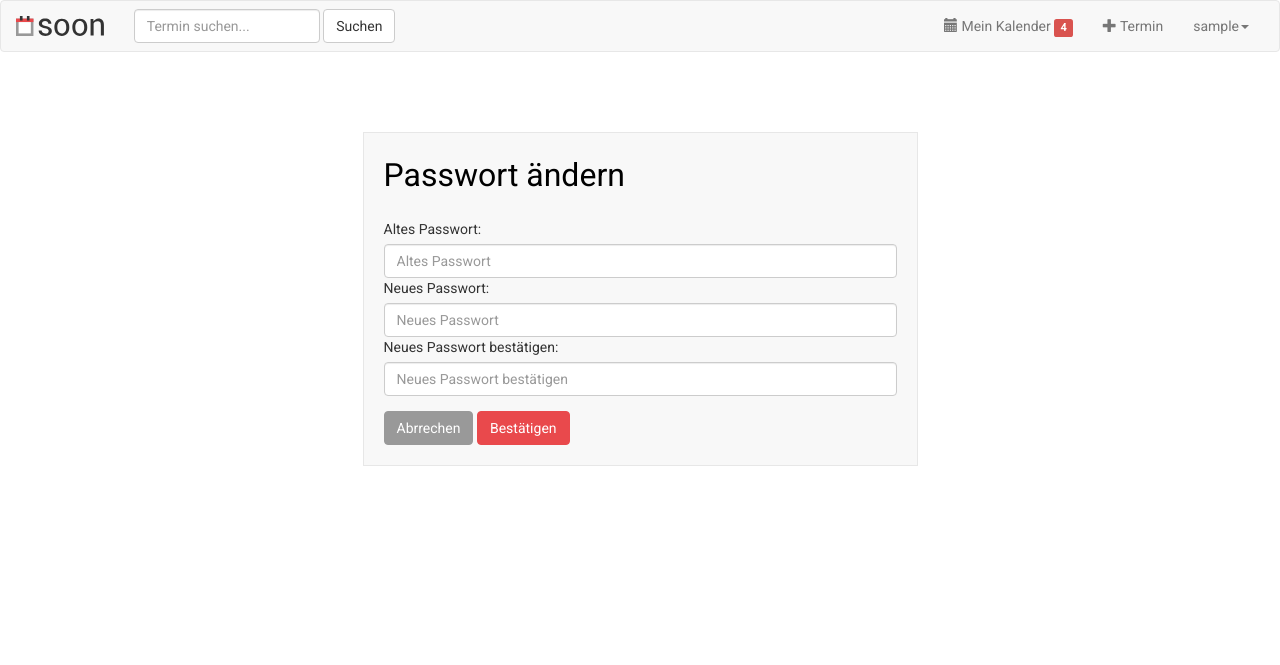
After one commit to danielphpmaster/soon, a PHP site: page /edit_password.php in a window 1280 px wide. The commit adds this page. Shown: the top 665 px of the page. Run offline with PHP 8.4, Linux system fonts and the light colour scheme; the visitor is signed in with stand-in values (Sample User, id 1); some libraries are stand-ins or nearby versions.

Commit message:
Marc
Zahlreiche Änderungen und Ergänzungen am CSS,
Vorbereitung Bearbeitungs-Pages

```diff
--- a/confirmation.php
+++ b/confirmation.php
@@ -36,6 +36,7 @@
 						VALUES ('".$username."', '".$email."', '".$password."')";
 
 						$_SESSION['username'] = $username;
+						$_SESSION['email'] = $email;
 					?>
 
 					<a href="calendar.php" class="btn btn-info" role="button">Loslegen</a>
--- /dev/null
+++ b/edit_password.php
@@ -0,0 +1,45 @@
+<!DOCTYPE html>
+
+<html>
+
+<?php
+	$title = "Oktober 2017 - soon";
+?>
+
+<head>
+	<?php include 'head.php';?>
+</head>
+
+<body>
+	<?php include 'navbar.php';?>
+
+	<div class="container">
+		<div class="row">
+			<div class="col-xs-12 col-md-3">
+			</div>
+			<div class="col-xs-12 col-md-6">
+				<div class="box">
+					<h2>
+						Passwort ändern
+					</h2>
+					<form>
+						<div class="form-group">
+							<label>Altes Passwort:</label>
+							<input type="password" class="form-control" placeholder="Altes Passwort">
+							<label>Neues Passwort:</label>
+							<input type="password" class="form-control" placeholder="Neues Passwort">
+							<label>Neues Passwort bestätigen:</label>
+							<input type="password" class="form-control" placeholder="Neues Passwort bestätigen">
+						</div>
+						<a href="profile.php" class="btn btn-info grey" role="button" style="background-color:#999; border-color:#999">Abrrechen</a>
+						<button type="submit" class="btn btn-primary">Bestätigen</button>
+					</form>
+				</div>
+			</div>
+			<div class="col-xs-12 col-md-3">
+			</div>
+		</div>
+	</div>
+</body>
+
+</html>
--- a/logout.php
+++ b/logout.php
@@ -30,7 +30,7 @@
 						echo "<div class='alert alert-success'>","Auf wiedersehen, ".$username."!</div>";
 
 					?>
-						<meta http-equiv="refresh" content="1; URL=index.php">
+						<meta http-equiv="refresh" content="2; URL=index.php">
 
 				</div>
 			</div>
--- a/navbar.php
+++ b/navbar.php
@@ -1,6 +1,7 @@
 <?php
 
 session_start();
+$email = $_SESSION['email'];
 
 ?>
 
--- a/profile.php
+++ b/profile.php
@@ -23,13 +23,13 @@
 						Mein Profil
 					</h2>
 						<div class="edit-line">
-						Benutzername: <?php echo $username; ?><a href="index.php/edit.php">Benutzername ändern</a><br>
+						Benutzername: <strong><?php echo $username; ?></strong><a href="edit_username.php"> <span class="glyphicon glyphicon-pencil" aria-hidden="true"></span></a>
 						</div>
 						<div class="edit-line">
-						E-Mail: <?php echo $email; ?><a href="index.php/edit.php">E-Mail ändern</a><br>
+						E-Mail: <strong><?php echo $email; ?></strong><a href="edit_mail.php"> <span class="glyphicon glyphicon-pencil" aria-hidden="true"></span></a>
 						</div>
 						<div class="edit-line">
-						<a href="index.php/edit.php">Passwort ändern</a><br>
+						<a href="edit_password.php">Passwort ändern</a><br>
 						</div>
 				</div>
 			</div>
--- a/registration.php
+++ b/registration.php
@@ -37,6 +37,10 @@
 							<label for="exampleInputPassword1">Passwort</label>
 							<input name="password" type="password" class="form-control" id="password" placeholder="Passwort">
 						</div>
+						<div class="form-group">
+							<label for="exampleInputPassword1">Passwort wiederholen</label>
+							<input name="password" type="password" class="form-control" id="password" placeholder="Passwort wiederholen">
+						</div>
 						<button type="submit" class="btn btn-primary">Registrieren</button>
 						Bereits einen Account? <a href="login.php">Anmelden!</a>
 					</form>
--- a/style.css
+++ b/style.css
@@ -152,7 +152,3 @@ h3 {
 	background-color:#ca4043;
 	border-color:#ca4043;
 }
-
-.edit-line a{
-	float:right;
-}
```
Also changed, not shown: edit_mail.php (added, +41 -0 lines), edit_username.php (added, +41 -0 lines).
